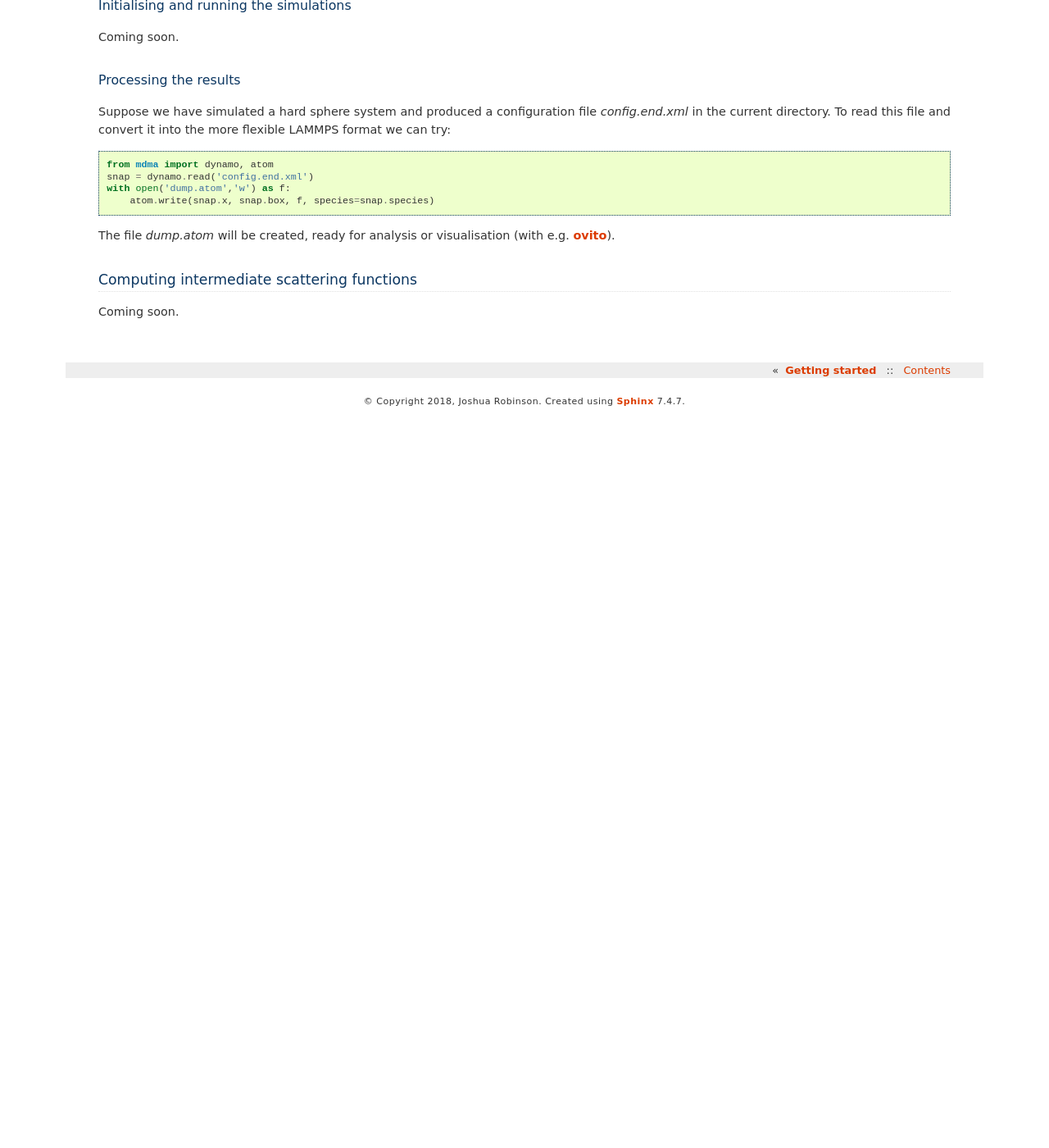
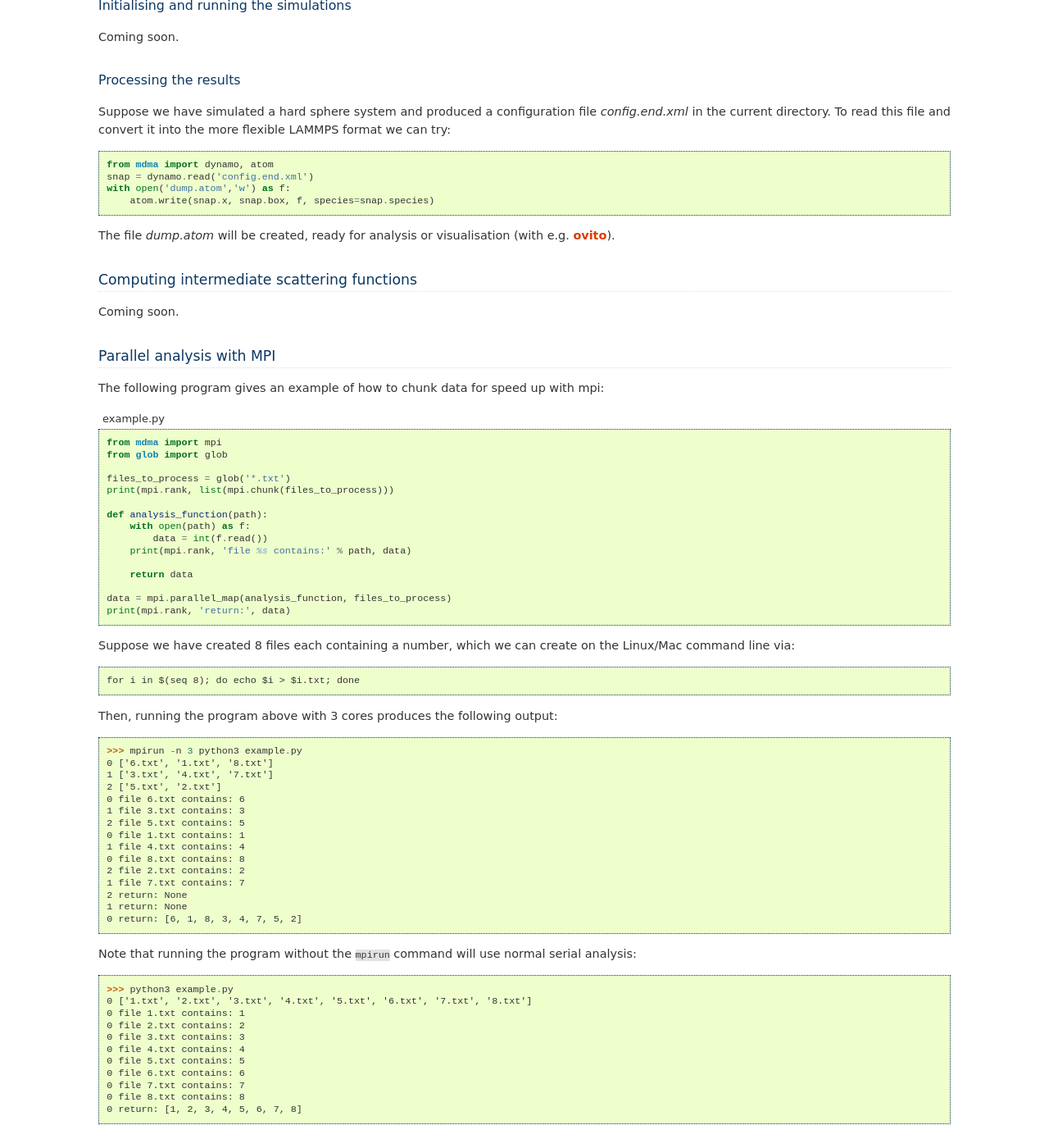
Before and after one commit to tranqui/MDMAmazing, a Sphinx documentation site: the page built from docs/source/examples.rst, in a window 1280 px wide and 1400 px high, scrolled down 1314 px. Shown: the whole window at 82% size. Built offline with Sphinx 7.4.7, drawn with Linux system fonts in a browser that asks for light colours; pages that are not in the unit, such as notebooks, are missing from menus; before the commit the page ends 1820 px from its top, so only the background shows below that.

Commit message:
Added example for MPI.

```diff
--- a/docs/source/examples.rst
+++ b/docs/source/examples.rst
@@ -85,3 +85,64 @@ Computing intermediate scattering functions
 ===========================================
 
 Coming soon.
+
+Parallel analysis with MPI
+==========================
+
+The following program gives an example of how to chunk data for speed up with mpi:
+
+.. code-block:: python
+   :caption: example.py
+   :name: mpi-example
+
+   from mdma import mpi
+   from glob import glob
+
+   files_to_process = glob('*.txt')
+   print(mpi.rank, list(mpi.chunk(files_to_process)))
+
+   def analysis_function(path):
+       with open(path) as f:
+           data = int(f.read())
+       print(mpi.rank, 'file %s contains:' % path, data)
+
+       return data
+
+   data = mpi.parallel_map(analysis_function, files_to_process)
+   print(mpi.rank, 'return:', data)
+
+Suppose we have created 8 files each containing a number, which we can create on the Linux/Mac command line via::
+
+  for i in $(seq 8); do echo $i > $i.txt; done
+
+Then, running the program above with 3 cores produces the following output::
+
+  >>> mpirun -n 3 python3 example.py
+  0 ['6.txt', '1.txt', '8.txt']
+  1 ['3.txt', '4.txt', '7.txt']
+  2 ['5.txt', '2.txt']
+  0 file 6.txt contains: 6
+  1 file 3.txt contains: 3
+  2 file 5.txt contains: 5
+  0 file 1.txt contains: 1
+  1 file 4.txt contains: 4
+  0 file 8.txt contains: 8
+  2 file 2.txt contains: 2
+  1 file 7.txt contains: 7
+  2 return: None
+  1 return: None
+  0 return: [6, 1, 8, 3, 4, 7, 5, 2]
+
+Note that running the program without the :code:`mpirun` command will use normal serial analysis::
+
+  >>> python3 example.py
+  0 ['1.txt', '2.txt', '3.txt', '4.txt', '5.txt', '6.txt', '7.txt', '8.txt']
+  0 file 1.txt contains: 1
+  0 file 2.txt contains: 2
+  0 file 3.txt contains: 3
+  0 file 4.txt contains: 4
+  0 file 5.txt contains: 5
+  0 file 6.txt contains: 6
+  0 file 7.txt contains: 7
+  0 file 8.txt contains: 8
+  0 return: [1, 2, 3, 4, 5, 6, 7, 8]
```
Also changed, not shown: 5 other files.
